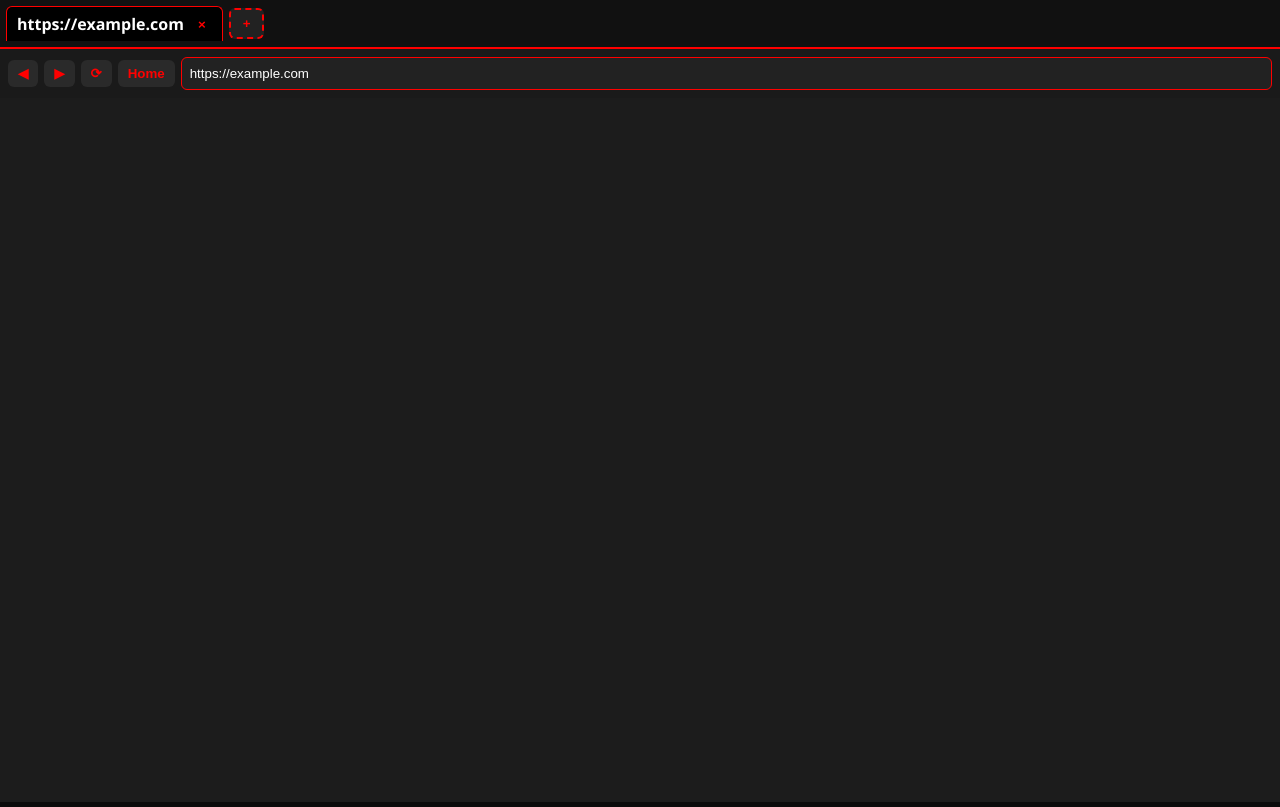
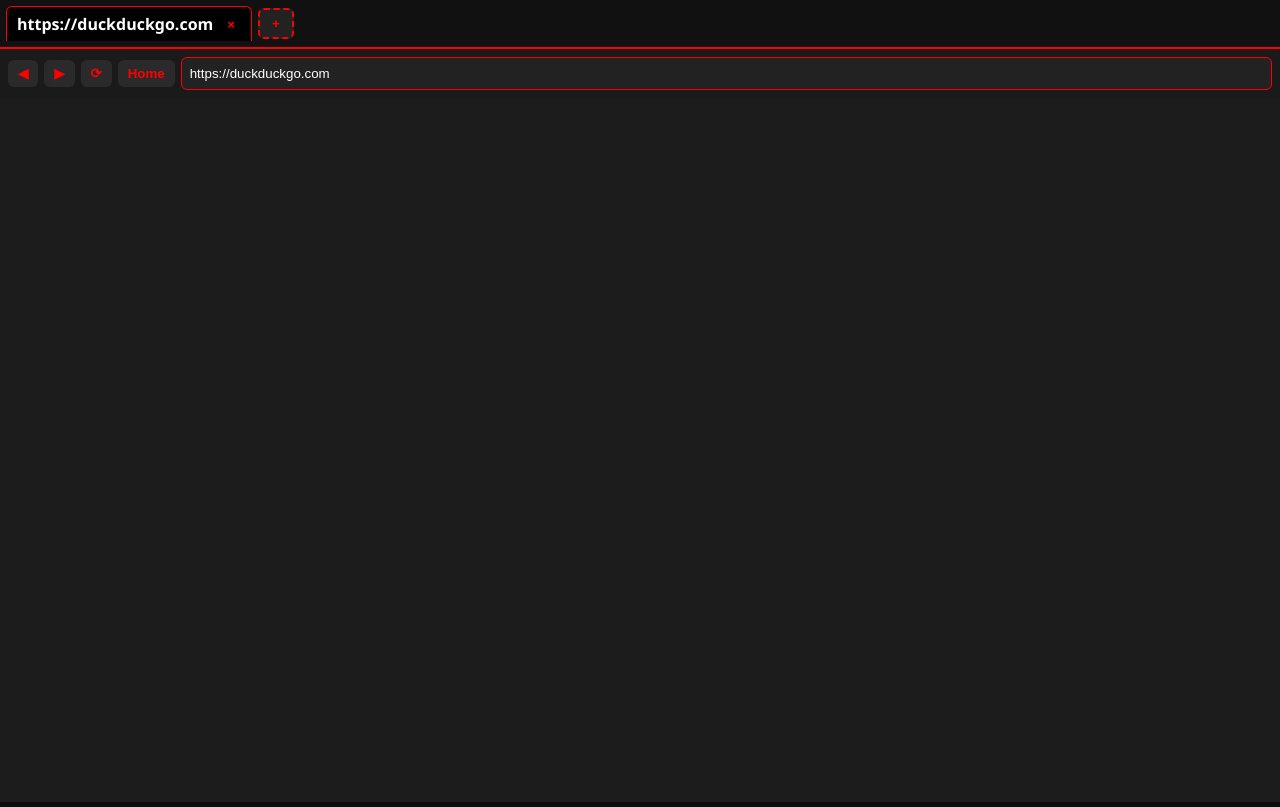
Before and after one commit to DevEchoX2/DarkDog, a plain HTML site: page index.html in a window 1280 px wide. Both pictures are taken after a click on the button "Home". Drawn offline with Linux system fonts and the light colour scheme.

Commit message:
Update index.html

```diff
--- a/index.html
+++ b/index.html
@@ -30,7 +30,6 @@
       border-radius: 6px 6px 0 0;
       cursor: pointer;
       font-weight: bold;
-      position: relative;
     }
 
     .tab.active {
@@ -103,7 +102,7 @@
     <button class="button" id="forwardBtn">▶</button>
     <button class="button" id="reloadBtn">⟳</button>
     <button class="button" id="homeBtn">Home</button>
-    <input class="address-bar" id="addressBar" placeholder="Enter URL…" />
+    <input class="address-bar" id="addressBar" placeholder="Search or enter URL…" />
   </div>
 
   <iframe id="browserFrame"></iframe>
@@ -151,13 +150,22 @@
       frame.src = tabData.url;
     }
 
-    function navigate(url) {
-      const formatted = url.startsWith("http") ? url : "https://" + url;
+    function isValidUrl(str) {
+      return str.startsWith("http://") || str.startsWith("https://");
+    }
+
+    function navigate(input) {
+      const trimmed = input.trim();
+      const target = isValidUrl(trimmed)
+        ? trimmed
+        : "https://duckduckgo.com/?q=" + encodeURIComponent(trimmed);
+
       const tab = tabs[activeTabIndex];
       tab.history = tab.history.slice(0, tab.index + 1);
-      tab.history.push(formatted);
+      tab.history.push(target);
       tab.index++;
-      tab.url = formatted;
+      tab.url = target;
+
       switchTab(activeTabIndex);
     }
 
@@ -174,7 +182,7 @@
     }
 
     addressBar.addEventListener("keypress", e => {
-      if (e.key === "Enter") navigate(addressBar.value.trim());
+      if (e.key === "Enter") navigate(addressBar.value);
     });
 
     backBtn.addEventListener("click", () => {
@@ -200,12 +208,12 @@
     });
 
     homeBtn.addEventListener("click", () => {
-      navigate("https://example.com");
+      navigate("https://duckduckgo.com");
     });
 
     addTabBtn.addEventListener("click", () => createTab());
 
-    createTab(); // Load one starter tab
+    createTab(); // Launch with one clean tab
   </script>
 </body>
 </html>
```
